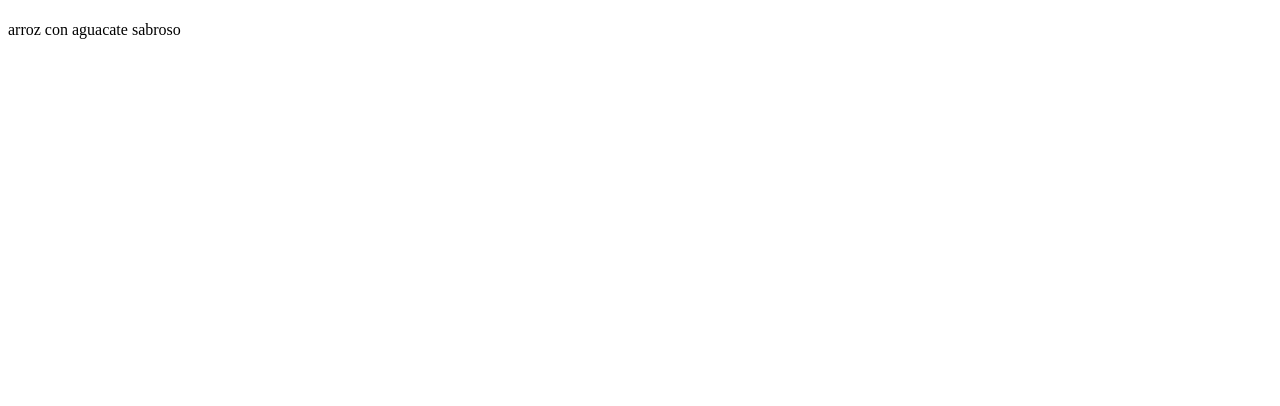
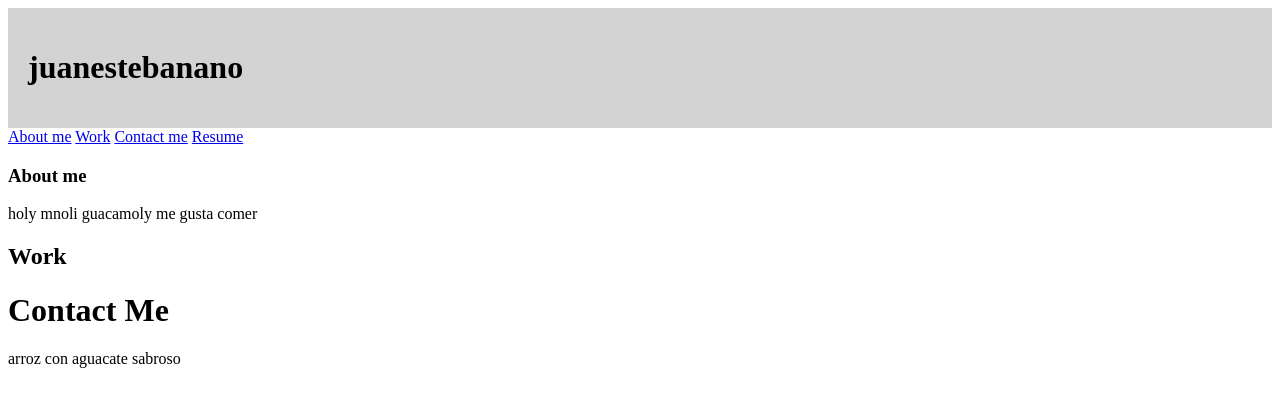
Before and after one commit to juanestrujillo/2nd-challange, a plain HTML site: page index.html in a window 1280 px wide. Drawn offline with Linux system fonts and the light colour scheme.

Commit message:
css 1st draft

```diff
--- /dev/null
+++ b/Assets/style.css
@@ -0,0 +1,9 @@
+*{
+  box-sizing: border-box;
+}
+
+header{
+  padding: 20px;
+  text-align: left;
+  background-color:lightgrey ;
+}
--- a/index.html
+++ b/index.html
@@ -1,20 +1,37 @@
 <!DOCTYPE html>
 <html>
   <head>
+    <title>juanestebanano - 2ndchasllenge</title>
     <meta charset="UTF-8">
     <meta name="viewport" content="width=device-width, initial-scale=1">
-    <title>portafolio - 2ndchasllenge</title>
+    <link rel="stylesheet" type="text/css" href="./Assets/style.css">
+  </head>
 
-  </head>
   <body>
     <header>
-      <h1></h1>
-      <nav></nav>
+      <h1>juanestebanano</h1>
     </header>
+
+    <nav>
+      <a href="#">About me</a>
+      <a href="#">Work</a>
+      <a href="#">Contact me</a>
+      <a href="#">Resume</a>
+    </nav>
+
     <section>
-      <article></article>
+      <article>
+        <h1>About me</h1>
+        <p>holy mnoli guacamoly me gusta comer </p>
+      </article>
     </section>
+
+    <section>
+      <H1>Work</H1>
+    </section>
+
     <footer>
+      <h1>Contact Me</h1>
       <p>arroz con aguacate sabroso</p>
     </footer>
 
```
